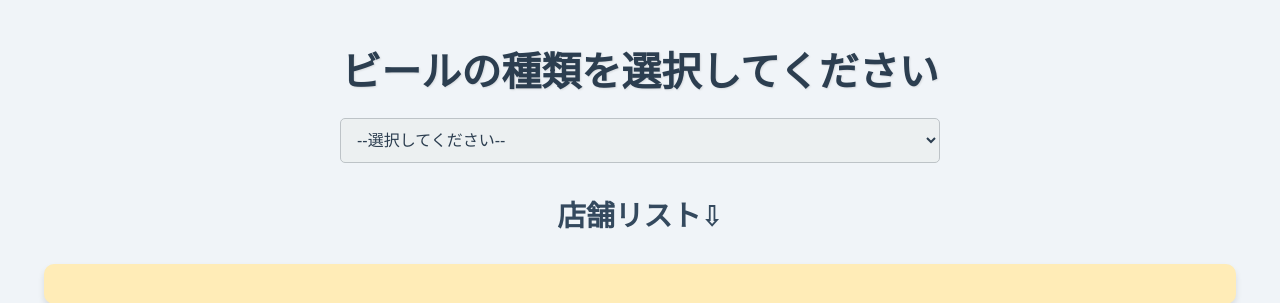
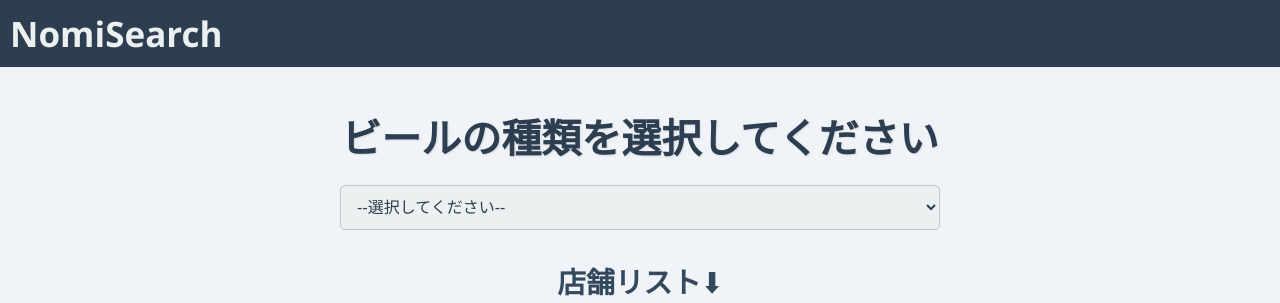
Before and after one commit to tacho-bana/dbmap_app, a Python web app: template templates/index.html in a window 1280 px wide. Shown: the top 303 px of the page. Run offline with Jinja, Linux system fonts and the light colour scheme; the template is opened without the code that fills it, so the values that code supplies are empty.

Commit message:
uiの変更

```diff
--- a/data.json
+++ b/data.json
@@ -96,7 +96,7 @@
     "bar_beers": [
         {
             "bar_id": 1,
-            "beer_id": 7
+            "beer_id": 8
         },
         {
             "bar_id": 2,
--- a/templates/index.html
+++ b/templates/index.html
@@ -8,15 +8,22 @@
     <link rel="stylesheet" href="./static/index.css" />
 </head>
 <body>
+    <header>
+        <h4>NomiSearch</h4>
+    </header id='header'>
     <h1>ビールの種類を選択してください</h1>
     <select id="beer-select">
         <option value="">--選択してください--</option>
     </select>
-    <h3>店舗リスト⇩</h3>
+    <h3>店舗リスト⬇︎</h3>
     <div id="bar-list"></div>
-    <h3>店舗情報⇩</h3>
+    <h3>店舗情報⬇︎</h3>
     <div id="selected-bar-beers"></div>
     <div id="map" style="height: 500px;"></div>
+    <footer>
+        <img class='footer-image' src="./image/img-notice-ab.svg" alt="ストップ！20歳未満飲酒・飲酒運転。妊娠中や授乳期の飲酒は、胎児・乳児の発育に悪影響を与えるおそれがあります。ほどよく、楽しく、いいお酒。のんだあとはリサイクル。">
+        <p class="nomi">© 2024 NomiSearch</p>
+    </footer>
     <script src="https://unpkg.com/leaflet/dist/leaflet.js"></script>
     <script src="./static/index.js"></script>
 </body>
--- a/templates/static/index.css
+++ b/templates/static/index.css
@@ -1,3 +1,7 @@
+* {
+  margin: 0;
+  padding: 0;
+}
 body {
   font-family: "Segoe UI", Tahoma, Geneva, Verdana, sans-serif;
   margin: 0;
@@ -133,3 +137,30 @@ h3 {
     width: 95%;
   }
 }
+
+h4 {
+  background-color: #2c3e50;
+  color: #ecf0f1;
+  font-size: 35px;
+  padding: 10px 0;
+  padding-left: 10px;
+}
+footer {
+  background-color: #2c3e50;
+  color: #ecf0f1;
+  padding: 10px 0;
+  width: 100%;
+}
+
+.nomi{
+  color: #ecf0f1;
+  text-align: center;
+  padding: 10px 0;
+  width: 100%;
+}
+
+.footer-image {
+  width: 40%;
+  margin-left: 0%;
+  margin-top: 10px;
+}
--- a/templates/static/index.js
+++ b/templates/static/index.js
@@ -81,6 +81,7 @@ function showBarBeers(barId, data) {
 
 // マップの初期設定
 var map = L.map('map').setView([35.6895, 139.6917], 13); // 東京の緯度経度を使用
-L.tileLayer('https://{s}.tile.openstreetmap.org/{z}/{x}/{y}.png', {
-  attribution: '&copy; <a href="https://www.openstreetmap.org/copyright">OpenStreetMap</a> contributors'
+L.tileLayer("https://osm.gdl.jp/styles/osm-bright-ja/{z}/{x}/{y}.png", {
+attribution:
+  '&copy; <a href="https://osm.org/copyright">OpenStreetMap</a> contributors, <a href="http://creativecommons.org/licenses/by-sa/2.0/">CC-BY-SA</a>',
 }).addTo(map);
```
Also changed, not shown: templates/image/img-notice-ab.svg (added), 1 other file.
